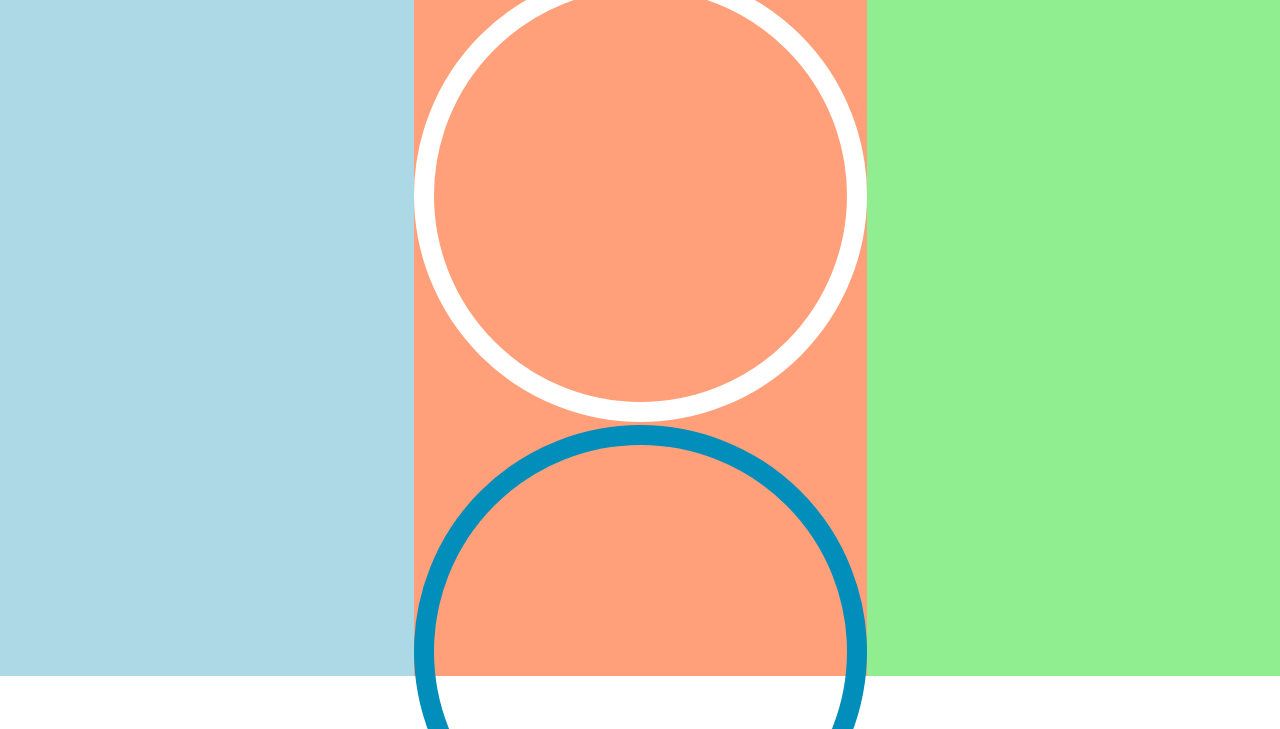
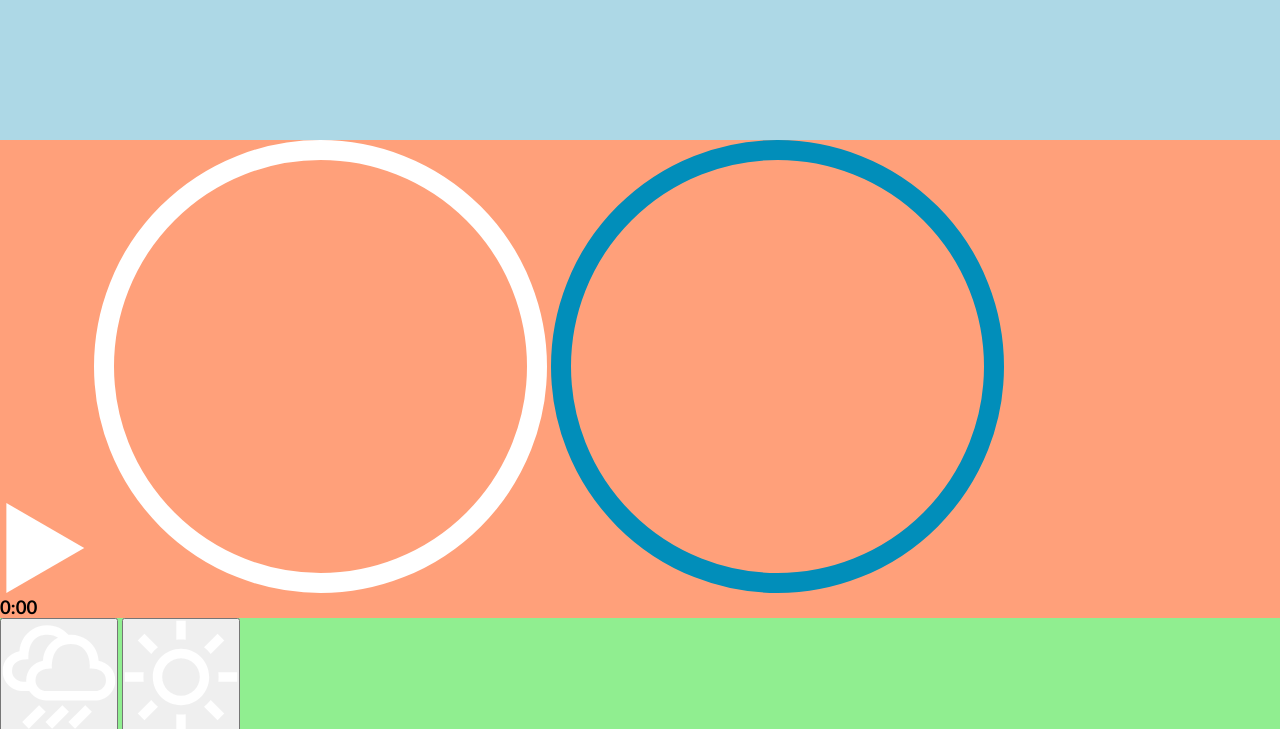
Before and after one commit to jcvillanq/meditation-App, a plain HTML site: page index.html in a window 1280 px wide. Shown: the part 124-853 px from the top of the page. Drawn offline with Linux system fonts and the light colour scheme.

Commit message:
08/08/2021

```diff
--- a/css/style.css
+++ b/css/style.css
@@ -166,18 +166,22 @@ body {
     text-decoration: none;
   }
 .app {
-  /* full-Screen */
+  /* full-Screen
   height: 100vh;
   display: flex;
-  flex-direction: column;
+  flex-direction: column; */
 }
-
-.time-select,
+.time-select{
+  height: 33vh;
+  flex: 1;
+  background-color: lightblue;
+}
+/* .time-select,
 .sound-picker,
 .player-container {
   height: 100%;
   flex: 1;
-}
+} */
 .time-select {
   background: lightblue;
 }
```
